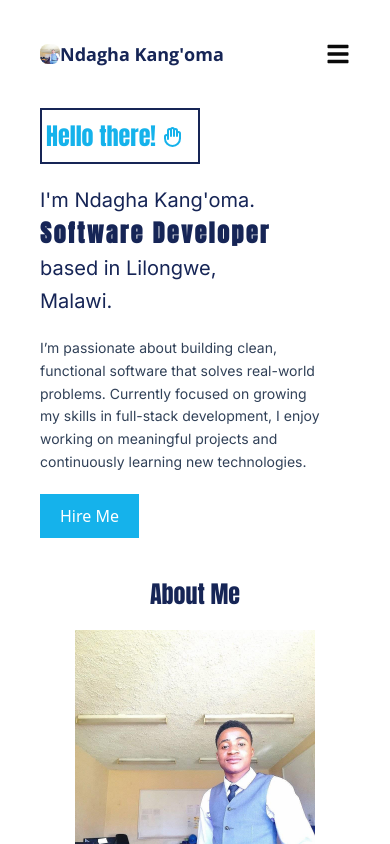
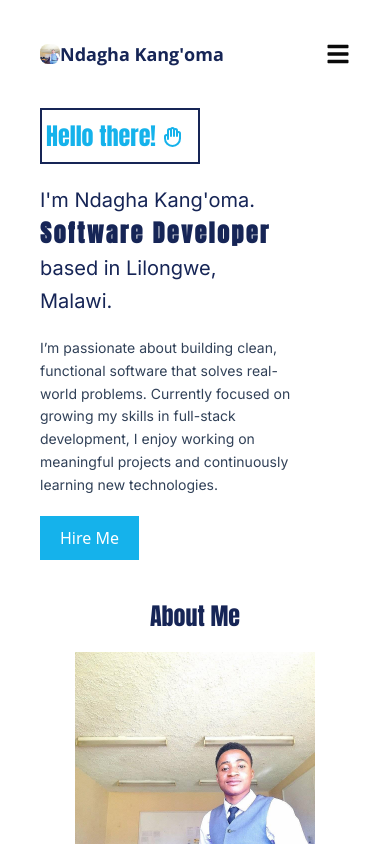
Before and after one commit to therealndagha/portifolio-website, a React (Vite) app: page / in a window 390 px wide. Shown: the top 844 px of the page. Built offline with nearby package versions, Linux system fonts and the light colour scheme.

Commit message:
Add fix on hero

```diff
--- a/src/index.css
+++ b/src/index.css
@@ -37,7 +37,7 @@
           @apply font-inter text-blue-950 text-xl md:text-3xl w-60 sm:w-96 leading-relaxed
     }
     .hero-description-message2 {
-        @apply font-inter text-sm w-72 leading-relaxed text-slate-700 tracking-normal
+        @apply font-inter text-sm w-64 md:w-72 leading-relaxed text-slate-700 tracking-normal
     }
     .hero-description-message-span {
           @apply font-anton text-blue-950 text-2xl md:text-3xl font-bold tracking-widest
```
